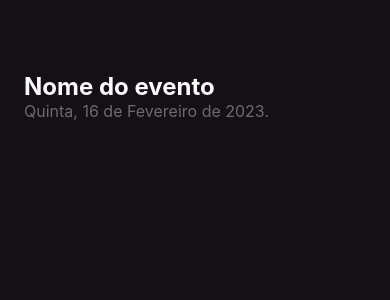
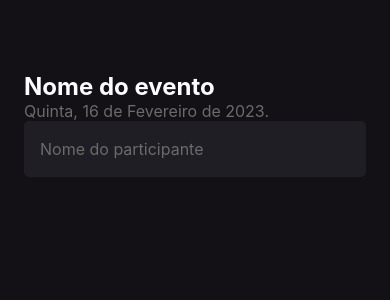
Before and after one commit to andersonigfrancisco/imhere, a React Native app: screen / in a window 390 px wide. Shown: the top 300 px of the page. Built offline with nearby package versions, Linux system fonts and the light colour scheme.

Commit message:
Fundamentos - Input de dados

```diff
--- a/src/screens/Home/index.tsx
+++ b/src/screens/Home/index.tsx
@@ -1,5 +1,5 @@
 
-import { Text, View } from "react-native";
+import { Text, View, TextInput } from "react-native";
 
 import { styles } from "./style";
 
@@ -13,6 +13,12 @@
       <Text style={styles.eventDate}>
         Quinta, 16 de Fevereiro de 2023.
       </Text>
+
+      <TextInput
+        style={styles.input}
+        placeholder="Nome do participante"
+        placeholderTextColor="#6B6B6B"
+      />
     </View>
   )
 }
--- a/src/screens/Home/style.ts
+++ b/src/screens/Home/style.ts
@@ -15,5 +15,13 @@
   eventDate: {
     color: '#6B6B6B',
     fontSize: 16
+  },
+  input:{
+    height: 56,
+    backgroundColor: '#1F1E25',
+    borderRadius: 5,
+    color: '#FFFF',
+    padding: 16,
+    fontSize: 16,
   }
 })
```
Also changed, not shown: token.txt (added), 1 other file (tests, documents, lock files or other folders).
